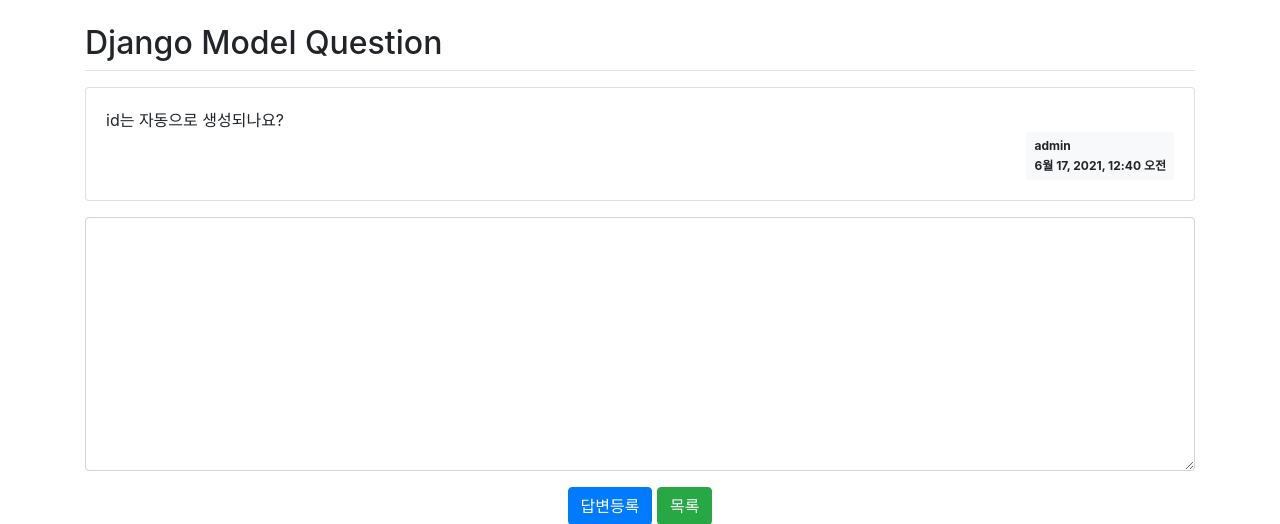
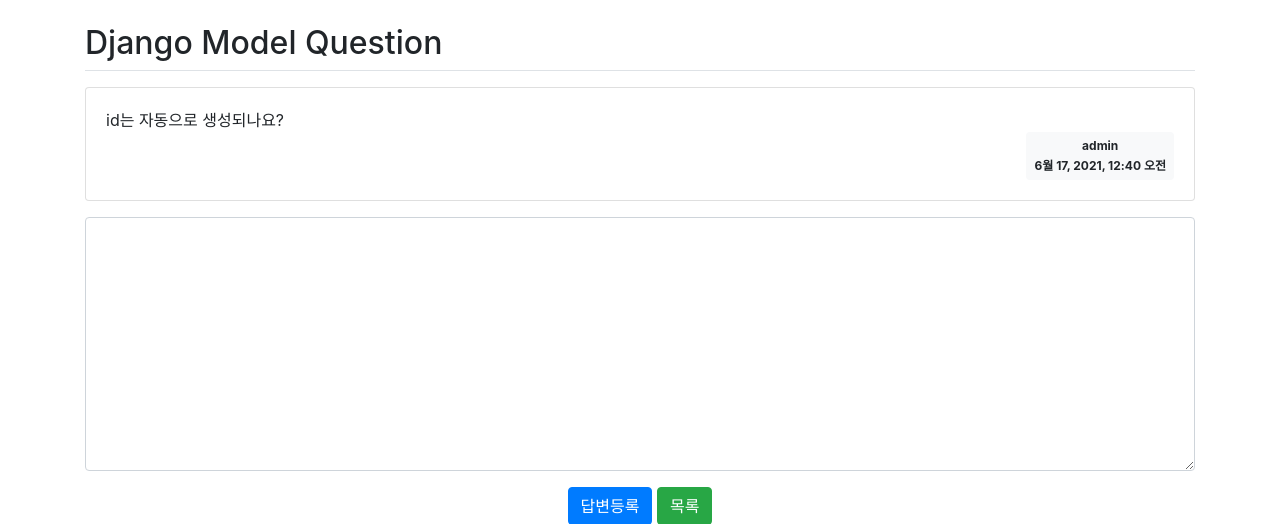
Before and after one commit to MenOfSillim/admin_page, a Django app: page /pybo/2/ in a window 1280 px wide. Shown: the part 57-581 px from the top of the page. Run offline with Django 3.2, Linux system fonts and the light colour scheme; data comes from the database, SQL or seed files in the repository; parts of the project's set-up code (start-up, migrations or seed data) failed here and were passed over; some libraries are stand-ins or nearby versions.

Commit message:
3-09 게시물 수정 & 삭제 기능 추가하기 -> 완료 : css 수정

```diff
--- a/templates/pybo/question_detail.html
+++ b/templates/pybo/question_detail.html
@@ -17,12 +17,12 @@
             <div class="d-flex justify-content-end">
                 {% if question.modify_date %}
                 <div class="badge badge-light p-2 text-left mx-3">
-                    <div class="mb-2">modified at</div>
+                    <div class="mb-2 text-center">수정 일자</div>
                     <div>{{ question.modify_date }}</div>
                 </div>
                 {% endif %}
                 <div class="badge badge-light p-2 text-left">
-                    <div class="mb-2">{{ question.author.username }}</div>
+                    <div class="mb-2 text-center">{{ question.author.username }}</div>
                     <div>{{ question.create_date }}</div>
                 </div>
             </div>
@@ -65,12 +65,12 @@
                 <div class="d-flex justify-content-end">
                     {% if answer.modify_date %}
                     <div class="badge badge-light p-2 text-left mx-3">
-                        <div class="mb-2">modified at</div>
+                        <div class="mb-2 text-center">수정 일자</div>
                         <div>{{ answer.modify_date }}</div>
                     </div>
                     {% endif %}
                     <div class="badge badge-light p-2 text-left">
-                        <div class="mb-2">{{ answer.author.username }}</div>
+                        <div class="mb-2 text-center">{{ answer.author.username }}</div>
                         <div>{{ answer.create_date }}</div>
                     </div>
                 </div>
```
